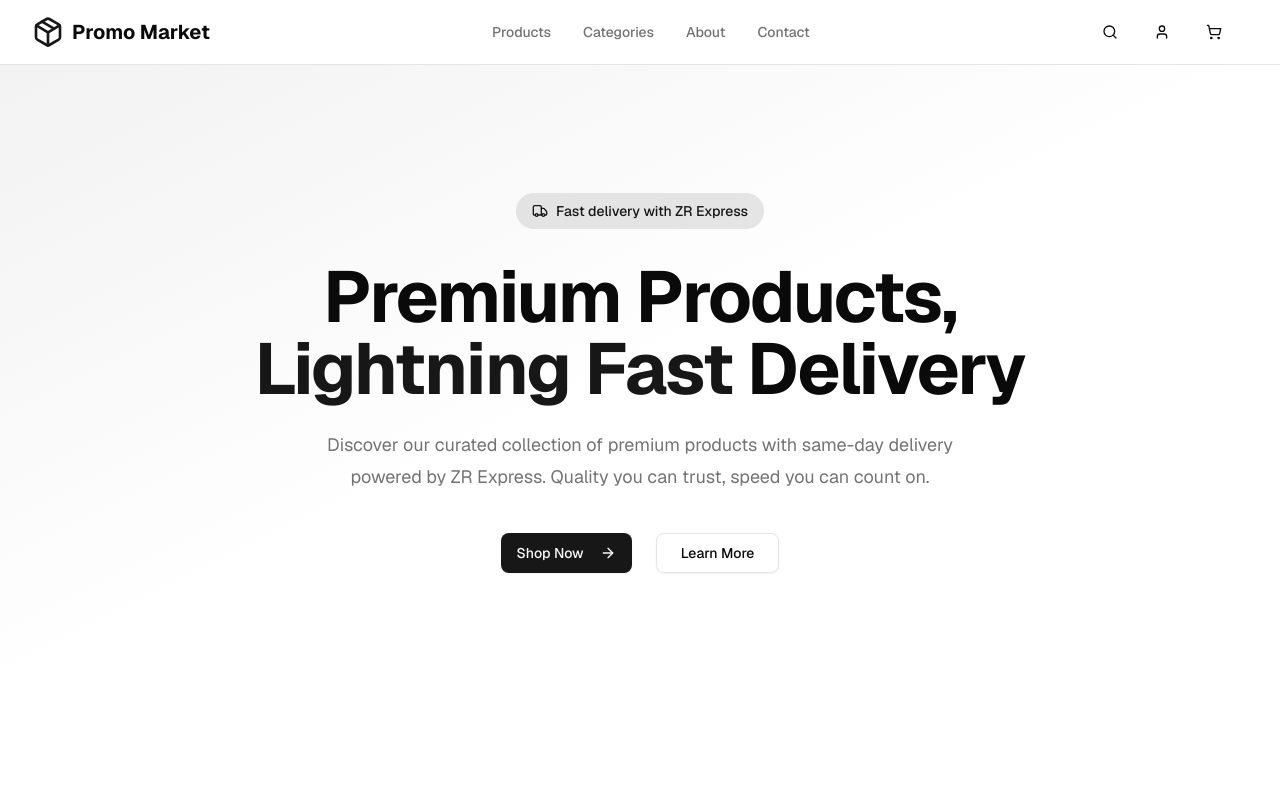
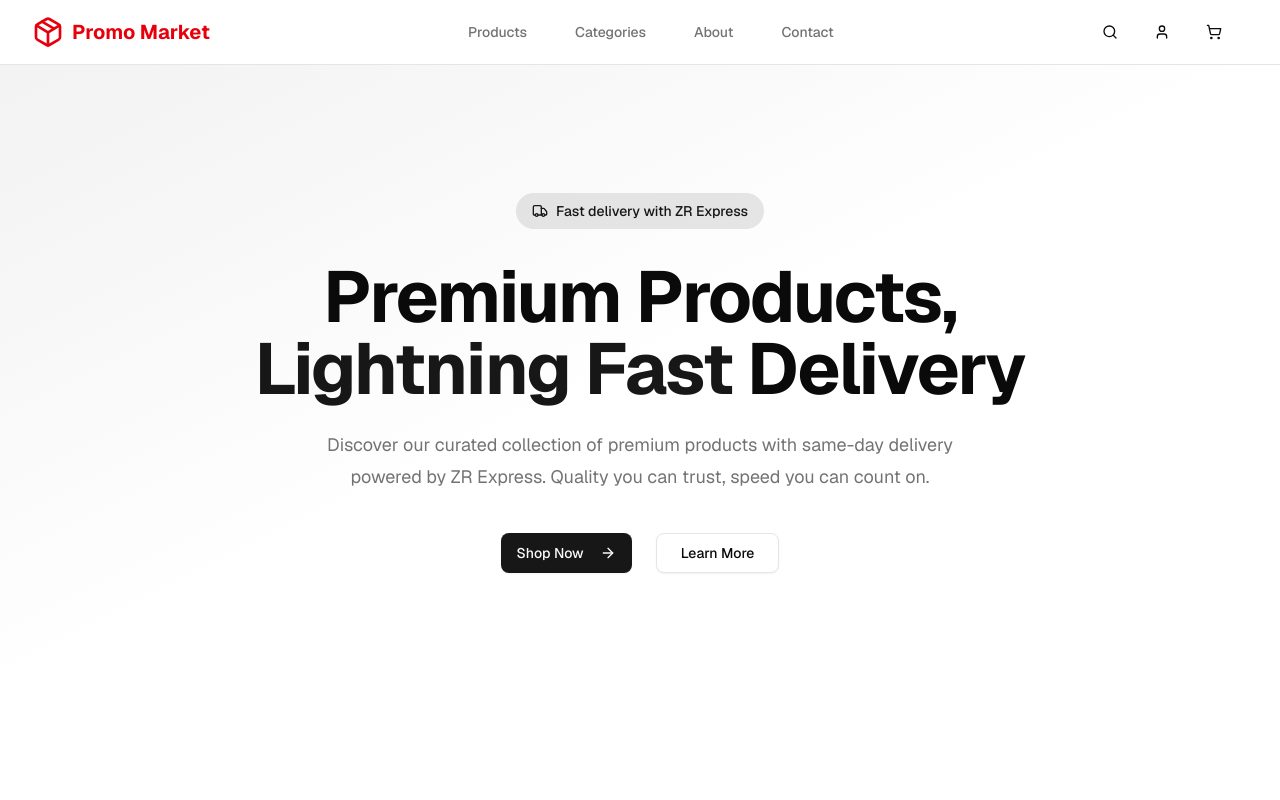
Before and after one commit to ilyes-del/zaki, a Next.js app: page / in a window 1280 px wide. Shown: the top 800 px of the page. Built offline with nearby package versions, Linux system fonts and the light colour scheme.

Commit message:
Apply my changes for Promo Market2

```diff
--- a/components/header.tsx
+++ b/components/header.tsx
@@ -2,6 +2,7 @@
 
 import { useState } from "react"
 import Link from "next/link"
+import { usePathname } from "next/navigation"
 import { Button } from "@/components/ui/button"
 import { Badge } from "@/components/ui/badge"
 import { ShoppingCart, Search, Menu, User, Package } from "lucide-react"
@@ -11,6 +12,14 @@ export function Header() {
   const [isMenuOpen, setIsMenuOpen] = useState(false)
   const { items } = useCart()
   const itemCount = items.reduce((sum, item) => sum + item.quantity, 0)
+  const pathname = usePathname()
+
+  const navLinks = [
+    { href: "/products", label: "Products" },
+    { href: "/categories", label: "Categories" },
+    { href: "/about", label: "About" },
+    { href: "/contact", label: "Contact" },
+  ]
 
   return (
     <header className="sticky top-0 z-50 w-full border-b bg-background/95 backdrop-blur supports-[backdrop-filter]:bg-background/60">
@@ -18,36 +27,25 @@ export function Header() {
         <div className="flex h-16 items-center justify-between">
           {/* Logo */}
           <Link href="/" className="flex items-center space-x-2">
-            <Package className="h-8 w-8 text-primary" />
-            <span className="text-xl font-bold text-foreground">Promo Market</span>
+            <Package className="h-8 w-8 text-red-600" />
+            <span className="text-xl font-bold text-red-600">Promo Market</span>
           </Link>
 
           {/* Desktop Navigation */}
           <nav className="hidden md:flex items-center space-x-8">
-            <Link
-              href="/products"
-              className="text-sm font-medium text-muted-foreground hover:text-foreground transition-colors"
-            >
-              Products
-            </Link>
-            <Link
-              href="/categories"
-              className="text-sm font-medium text-muted-foreground hover:text-foreground transition-colors"
-            >
-              Categories
-            </Link>
-            <Link
-              href="/about"
-              className="text-sm font-medium text-muted-foreground hover:text-foreground transition-colors"
-            >
-              About
-            </Link>
-            <Link
-              href="/contact"
-              className="text-sm font-medium text-muted-foreground hover:text-foreground transition-colors"
-            >
-              Contact
-            </Link>
+            {navLinks.map((link) => (
+              <Link
+                key={link.href}
+                href={link.href}
+                className={`text-sm font-medium transition-colors px-2 py-1 rounded ${
+                  pathname === link.href
+                    ? "text-white bg-red-600 underline"
+                    : "text-muted-foreground hover:text-red-600 hover:underline"
+                }`}
+              >
+                {link.label}
+              </Link>
+            ))}
           </nav>
 
           {/* Right Actions */}
@@ -81,18 +79,19 @@ export function Header() {
         {isMenuOpen && (
           <div className="md:hidden border-t py-4">
             <nav className="flex flex-col space-y-4">
-              <Link href="/products" className="text-sm font-medium text-muted-foreground hover:text-foreground">
-                Products
-              </Link>
-              <Link href="/categories" className="text-sm font-medium text-muted-foreground hover:text-foreground">
-                Categories
-              </Link>
-              <Link href="/about" className="text-sm font-medium text-muted-foreground hover:text-foreground">
-                About
-              </Link>
-              <Link href="/contact" className="text-sm font-medium text-muted-foreground hover:text-foreground">
-                Contact
-              </Link>
+              {navLinks.map((link) => (
+                <Link
+                  key={link.href}
+                  href={link.href}
+                  className={`text-sm font-medium px-2 py-1 rounded ${
+                    pathname === link.href
+                      ? "text-white bg-red-600 underline"
+                      : "text-muted-foreground hover:text-red-600 hover:underline"
+                  }`}
+                >
+                  {link.label}
+                </Link>
+              ))}
             </nav>
           </div>
         )}
```
